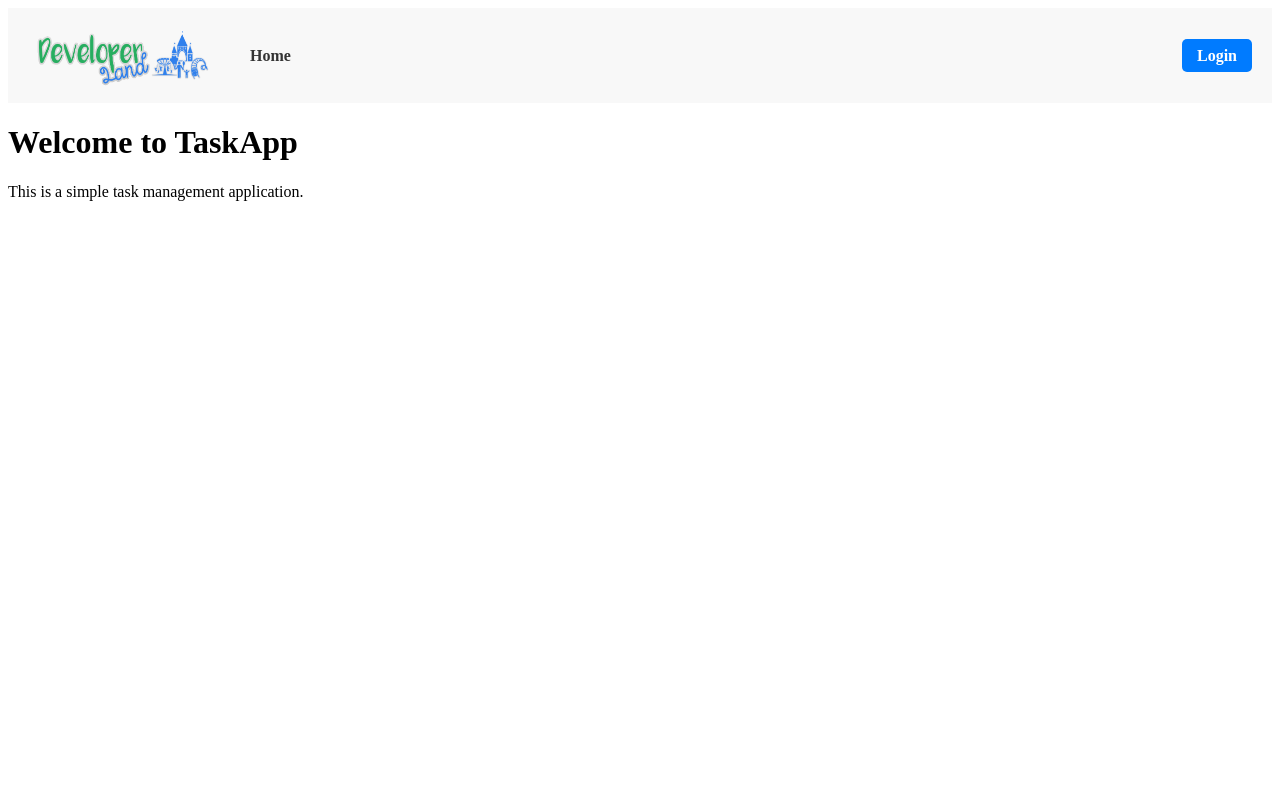
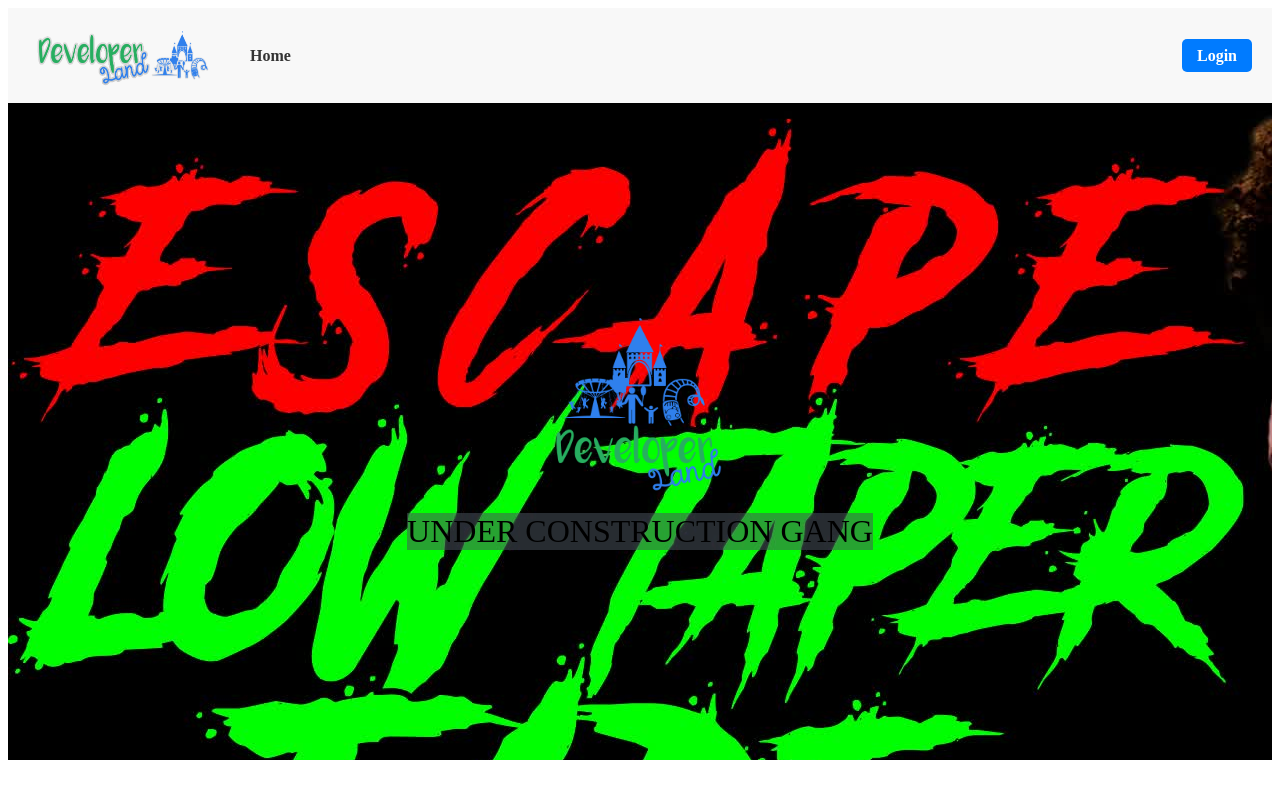
Before and after one commit to JBG404/PRA-B3-TaskApp, a PHP site: page /taskapp/ in a window 1280 px wide. Run offline with PHP 8.4, Linux system fonts and the light colour scheme.

Commit message:
low taper fade

```diff
--- a/css/style.css
+++ b/css/style.css
@@ -51,3 +51,22 @@ nav ul li a {
 .login-btn:hover {
     background-color: #0056b3;
 }
+
+/* HEADER */
+.banner {
+    background-image: url(/img/cumshot.jpeg);
+}
+.banner h2 {
+    font-size: 2rem;
+    margin: 10px;
+    background-color: #4a545c88;
+    font-weight: 100;
+}
+
+.banner-img {
+    padding: 200px;
+    display: flex;
+    flex-direction: column;
+    justify-content: center;
+    align-items: center;
+}
--- a/index.php
+++ b/index.php
@@ -4,5 +4,9 @@ require_once 'head.php';
 <?php
 require_once 'header.php';
 ?>
-        <h1>Welcome to TaskApp</h1>
-        <p class="lead">This is a simple task management application.</p>
+ <div class="banner">
+            <div class="banner-img">
+                <img src="img/logo-big-fill-only.png" alt="placeholder" height="200" width="200">
+                <h2>UNDER CONSTRUCTION GANG</h2>
+            </div>
+        </div>
```
Also changed, not shown: img/cumshot.jpeg (added), img/logo-big-fill-only.png (added).
